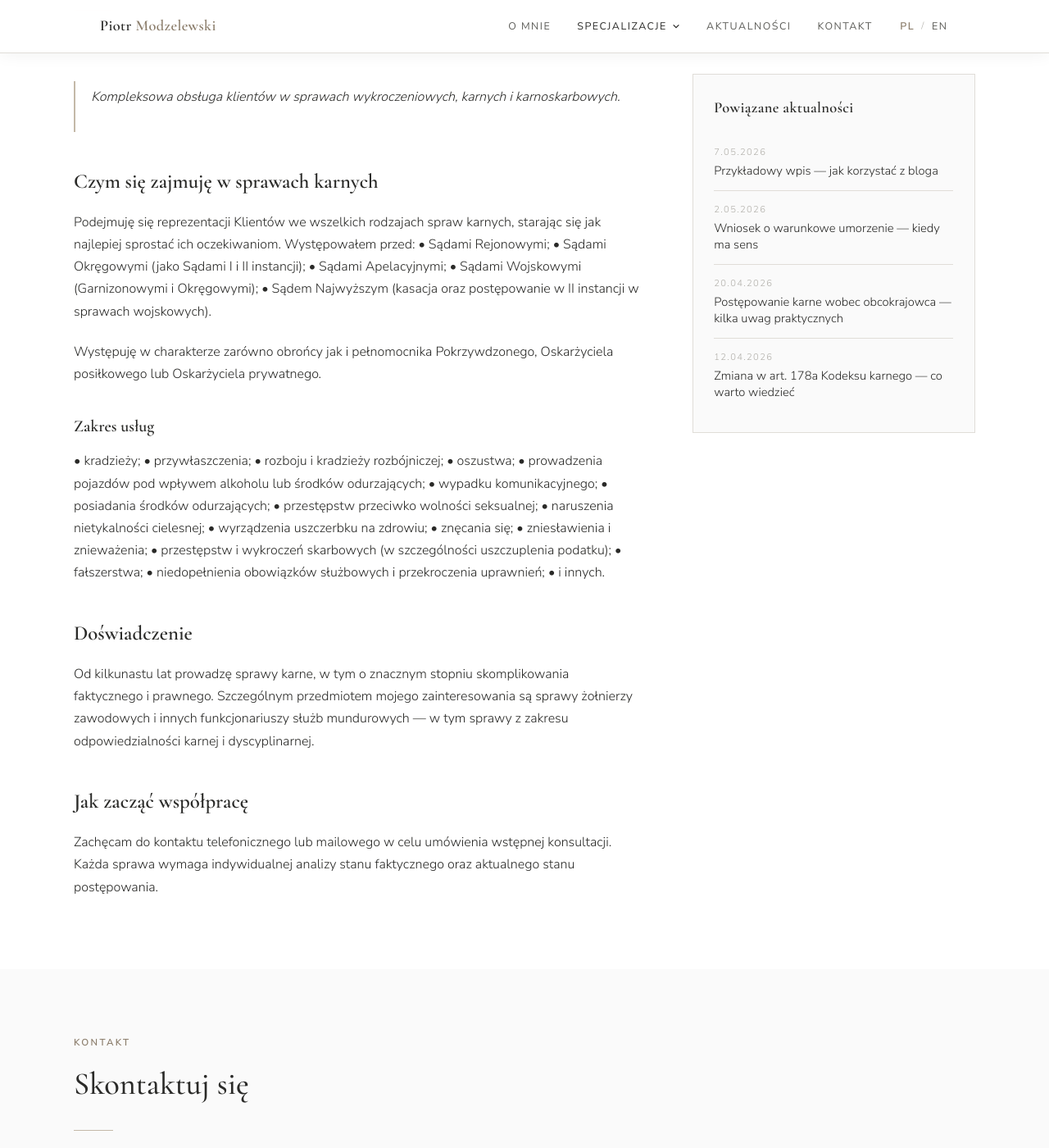
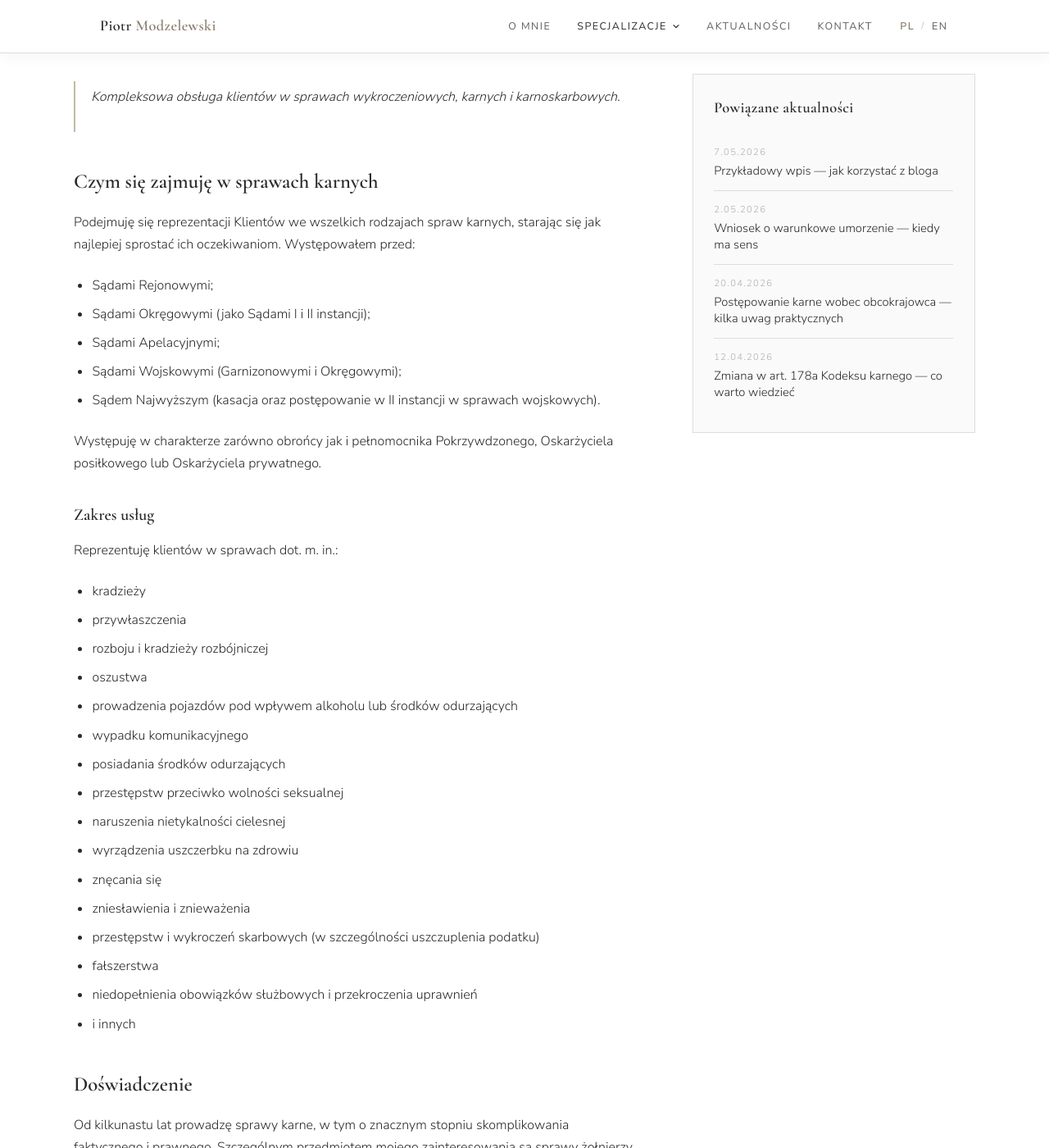
Before and after one commit to pmmodzelewski/adwokatmodzelewski.pl, a Jekyll site: the page built from _specjalizacje/prawo-karne.md, in a window 1280 px wide and 1400 px high, scrolled down 216 px. Shown: the whole window at 82% size. Built offline with Jekyll 4.4.1, drawn with Linux system fonts in a browser that asks for light colours; Markdown is read by kramdown in place of the engine named in the settings.

Commit message:
Update prawo-karne.md

```diff
--- a/_specjalizacje/prawo-karne.md
+++ b/_specjalizacje/prawo-karne.md
@@ -15,32 +15,33 @@ robots: noindex
 ## Czym się zajmuję w sprawach karnych
 
 Podejmuję się reprezentacji Klientów we wszelkich rodzajach spraw karnych, starając się jak najlepiej sprostać ich oczekiwaniom. Występowałem przed:
-•	Sądami Rejonowymi;
-•	Sądami Okręgowymi (jako Sądami I i II instancji);
-•	Sądami Apelacyjnymi;
-•	Sądami Wojskowymi (Garnizonowymi i Okręgowymi);
-•	Sądem Najwyższym (kasacja oraz postępowanie w II instancji w sprawach wojskowych).
+-	Sądami Rejonowymi;
+-	Sądami Okręgowymi (jako Sądami I i II instancji);
+-	Sądami Apelacyjnymi;
+-	Sądami Wojskowymi (Garnizonowymi i Okręgowymi);
+-	Sądem Najwyższym (kasacja oraz postępowanie w II instancji w sprawach wojskowych).
 
 Występuję w charakterze zarówno obrońcy jak i pełnomocnika Pokrzywdzonego, Oskarżyciela posiłkowego lub Oskarżyciela prywatnego.
 
 ### Zakres usług
 
-•	kradzieży;
-•	przywłaszczenia;
-•	rozboju i kradzieży rozbójniczej;
-•	oszustwa;
-•	prowadzenia pojazdów pod wpływem alkoholu lub środków odurzających;
-•	wypadku komunikacyjnego;
-•	posiadania środków odurzających;
-•	przestępstw przeciwko wolności seksualnej;
-•	naruszenia nietykalności cielesnej;
-•	wyrządzenia uszczerbku na zdrowiu;
-•	znęcania się;
-•	zniesławienia i znieważenia;
-•	przestępstw i wykroczeń skarbowych (w szczególności uszczuplenia podatku);
-•	fałszerstwa;
-•	niedopełnienia obowiązków służbowych i przekroczenia uprawnień;
-•	i innych.
+Reprezentuję klientów w sprawach dot. m. in.:
+-	kradzieży
+-	przywłaszczenia
+-	rozboju i kradzieży rozbójniczej
+-	oszustwa
+-	prowadzenia pojazdów pod wpływem alkoholu lub środków odurzających
+-	wypadku komunikacyjnego
+-	posiadania środków odurzających
+-	przestępstw przeciwko wolności seksualnej
+-	naruszenia nietykalności cielesnej
+-	wyrządzenia uszczerbku na zdrowiu
+-	znęcania się
+-	zniesławienia i znieważenia
+-	przestępstw i wykroczeń skarbowych (w szczególności uszczuplenia podatku)
+-	fałszerstwa
+-	niedopełnienia obowiązków służbowych i przekroczenia uprawnień
+-	i innych
 
 ## Doświadczenie
 
```
